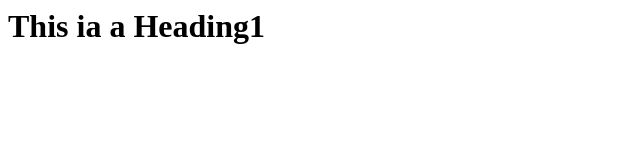
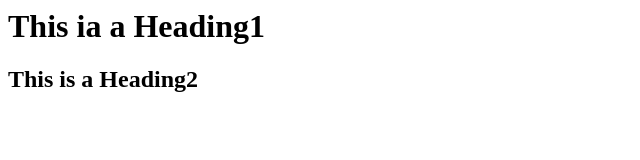
Before and after one commit to jiheenim27/github-playground, a plain HTML site: page html/index.html in a window 1280 px wide. Shown: the whole page, without its empty margins (0-640 px from the left). Drawn offline with Linux system fonts and the light colour scheme.

Commit message:
make a heading2

```diff
--- a/html/index.html
+++ b/html/index.html
@@ -5,5 +5,8 @@
         <h1>
             This ia a Heading1
         </h1>
+        <h2>
+            This is a Heading2
+        </h2>
     </body>
 </html>
```
